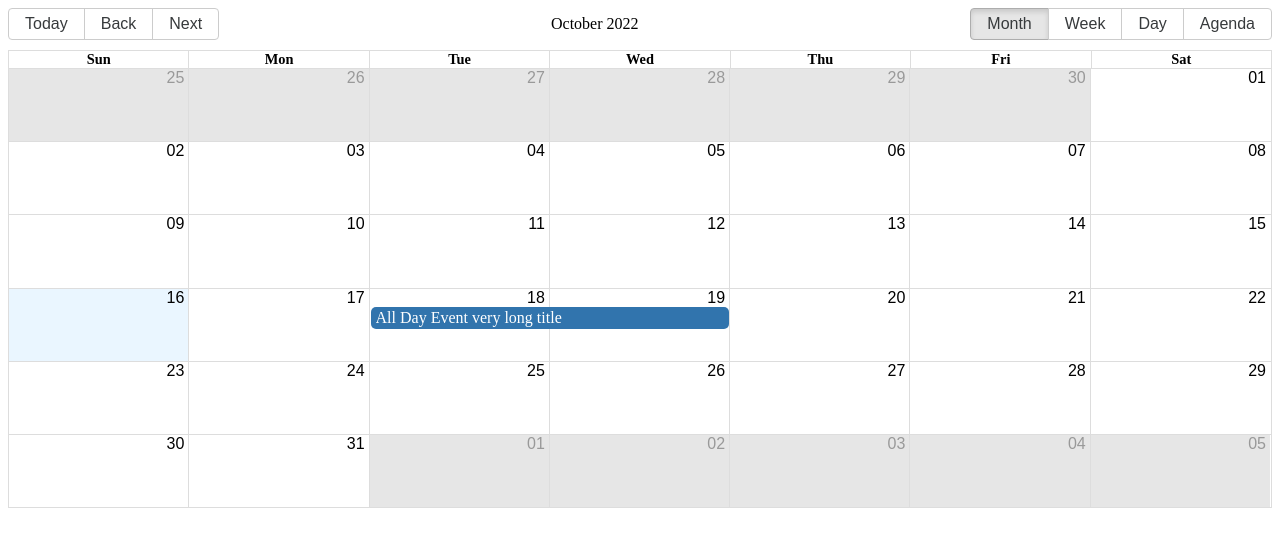
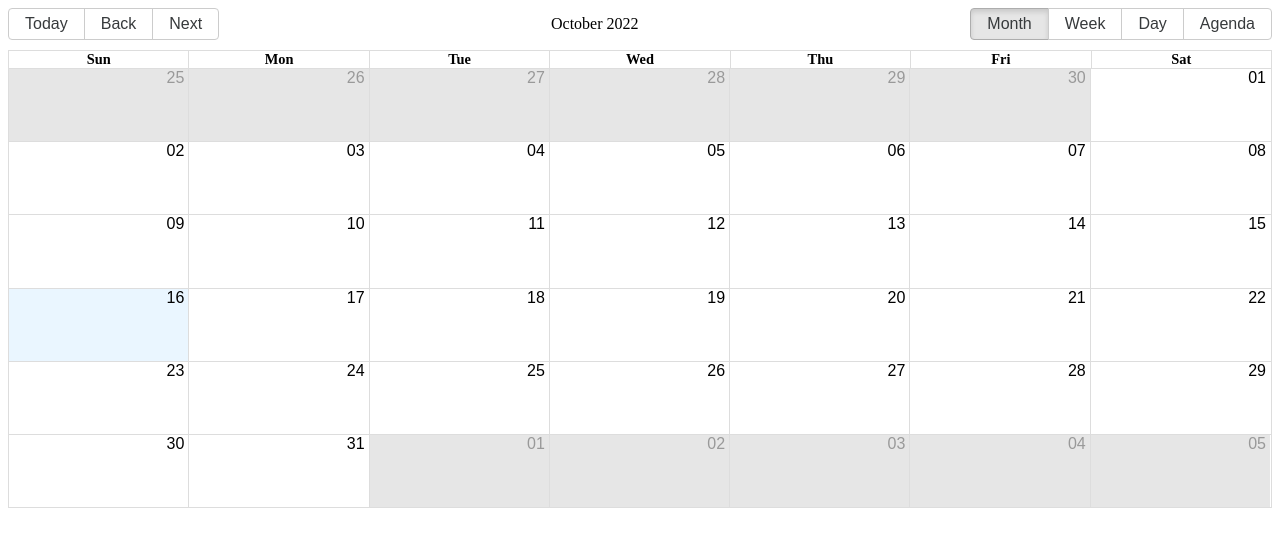
Before and after one commit to ZHANGJialiHappy/event-calendar, a React (Create React App) app in the folder client/: page /calendar in a window 1280 px wide. Shown: the top 546 px of the page. Built offline with nearby package versions, Linux system fonts and the light colour scheme.

Commit message:
calendar with edit and add

```diff
--- a/client/src/components/Dialog.js
+++ b/client/src/components/Dialog.js
@@ -1,29 +1,18 @@
 import './styles.css';
-import { useState } from "react";
+import { useEffect, useState } from "react";
 
-
-export const Dialog = ({ visiable, event, onSubmit }) => {
-
-    console.log(event);
-
-    // {
-    //     "id": 0,
-    //     "title": "All Day Event very long title",
-    //     "start": "2022-10-18T22:00:00.000Z",
-    //     "end": "2022-10-19T22:00:00.000Z"
-    //   }
-
+export const Dialog = ({ visiable, event, onSubmit, closeDialog }) => {
     const [currentEvent, setCurrentEvent] = useState(event);
-
+    useEffect(()=>setCurrentEvent(event),[event]);
 
     const handelTitelChange = (e) => {
         setCurrentEvent({ ...currentEvent, title: e.target.value });
     }
 
-    const handleSubmit = () => {
+    const handleSubmit = (e) => {
+        e.preventDefault();
         onSubmit(currentEvent);
     }
-
 
     return (
         <div className={visiable ? "dialog" : "hide"}>
@@ -39,6 +28,8 @@ export const Dialog = ({ visiable, event, onSubmit }) => {
                 </div>
                 <div className="buttonContainer">
                     <button onClick={handleSubmit}>Submit</button>
+                    <button onClick={(e)=>closeDialog(e)}>Close</button>
+
                 </div>
             </form>
         </div>
--- a/client/src/components/MyCalendar.js
+++ b/client/src/components/MyCalendar.js
@@ -5,15 +5,8 @@ import { useState } from 'react';
 import { Dialog } from './Dialog';
 
 export const MyCalendar = props => {
-  const myEvents = [
-    {
-      "id": 0,
-      "title": "All Day Event very long title",
-      "start": "2022-10-18T22:00:00.000Z",
-      "end": "2022-10-19T22:00:00.000Z"
-    }
-  ];
-  const [calendarEvent, setCalendarEvent] = useState(myEvents);
+
+  const [calendarEvent, setCalendarEvent] = useState([]);
   const localizer = momentLocalizer(moment)
   const [isVisible, setIsVisible] = useState(false);
   const [currentEvent, setCurrentEvent] = useState(null);
@@ -23,31 +16,35 @@ export const MyCalendar = props => {
     setIsVisible(true);
     const event = {
       id: Math.floor(Math.random() * 10000),
-      title: "12",
+      title: "",
       start: data.start,
       end: data.end
     }
     setCurrentEvent(event);
   }
 
-  const handleSelectEvent = (data) => {
-    console.log("event", data);
+  const handleSelectEvent = (event) => {
+    setCurrentEvent(event);
     setIsVisible(true);
   }
 
-  const handleSubmit = (event) => {
-    console.log(event);
+  const onSubmit = (event) => {
     const others = calendarEvent.filter((item)=>item.id!==event.id);
     const newEvents = [...others,event];
     setCalendarEvent(newEvents);
+    closeDialog();
   }
+
+  const closeDialog = (e) => {
+    e?.preventDefault();
+    setIsVisible(false);
+}
 
   return (
     <div>
       <Calendar
         selectable={true}
         onSelectSlot={handleSelectSlot}
-
         onSelectEvent={handleSelectEvent}
         localizer={localizer}
         events={calendarEvent}
@@ -55,7 +52,7 @@ export const MyCalendar = props => {
         endAccessor="end"
         style={{ height: 500 }}
       />
-      <Dialog visiable={isVisible} event={currentEvent} onSubmit={handleSubmit} />
+      <Dialog visiable={isVisible} event={currentEvent} onSubmit={onSubmit} closeDialog={closeDialog}/>
 
     </div>
   )
```
